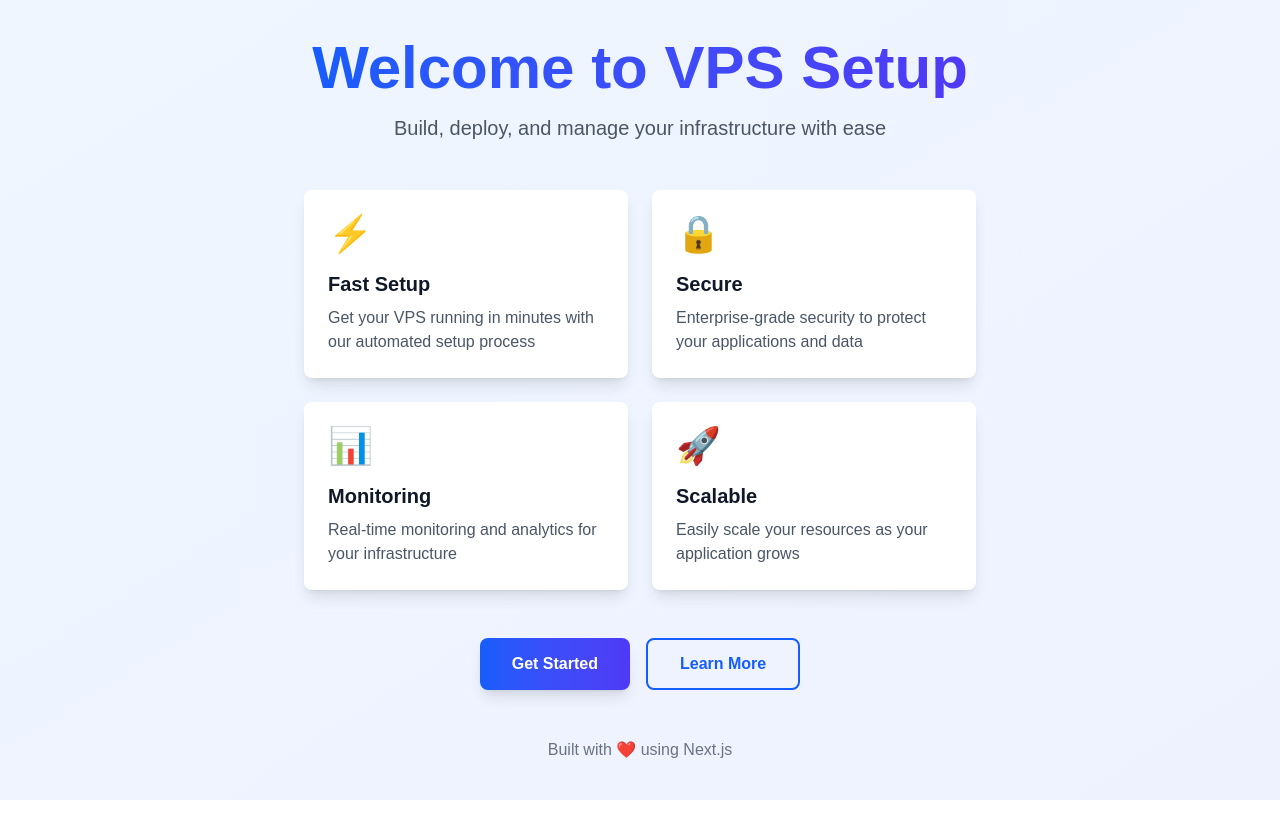
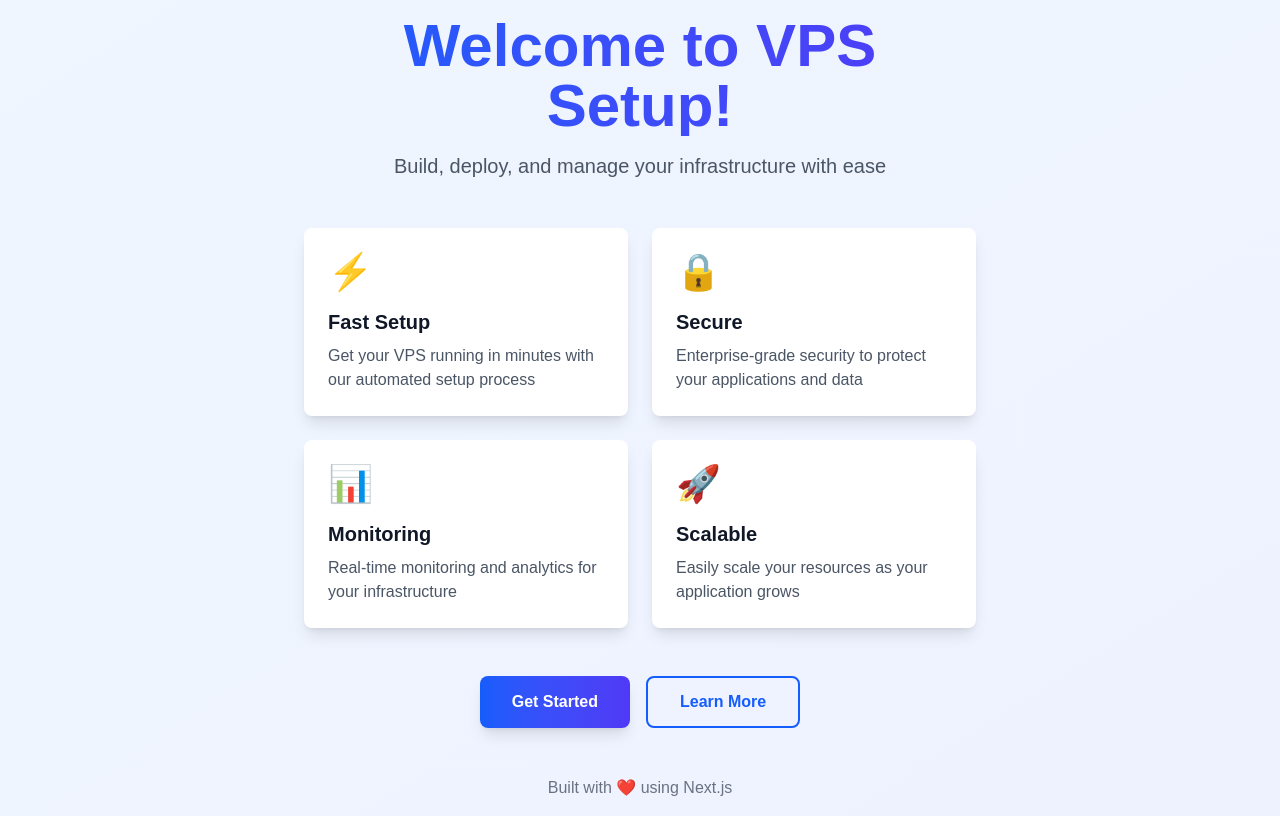
Before and after one commit to arman-miaa/armantest, a Next.js app: page / in a window 1280 px wide. Built offline with nearby package versions, Linux system fonts and the light colour scheme.

Commit message:
some modified on heading

```diff
--- a/app/page.tsx
+++ b/app/page.tsx
@@ -7,7 +7,7 @@ const HomePage = () => {
         {/* Header Section */}
         <div className="text-center mb-12">
           <h1 className="text-5xl md:text-6xl font-bold bg-linear-to-r from-blue-600 to-indigo-600 dark:from-blue-400 dark:to-indigo-400 bg-clip-text text-transparent mb-4">
-            Welcome to VPS Setup
+            Welcome to VPS Setup!
           </h1>
           <p className="text-xl text-gray-600 dark:text-gray-300 mb-8">
             Build, deploy, and manage your infrastructure with ease
```
